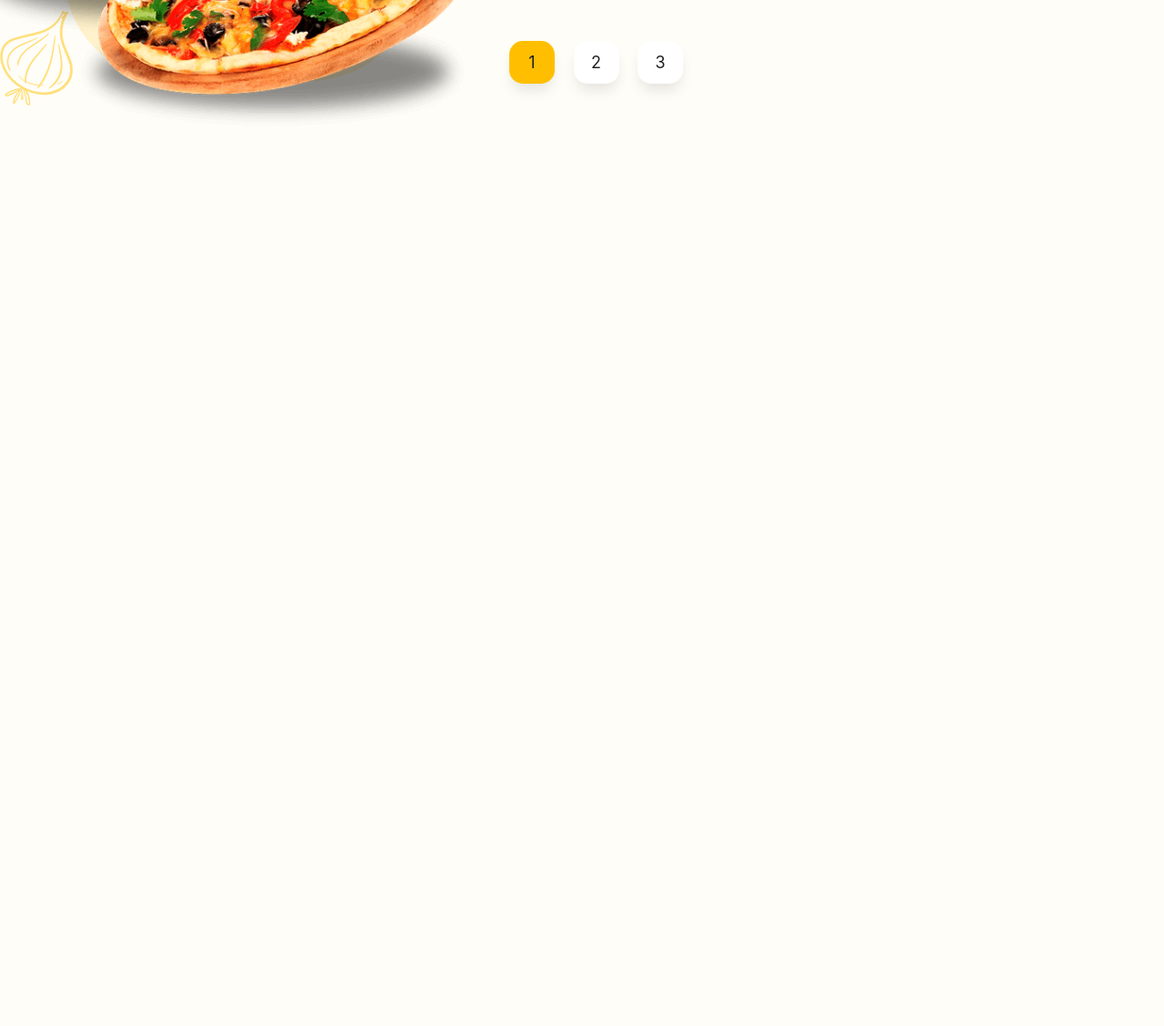
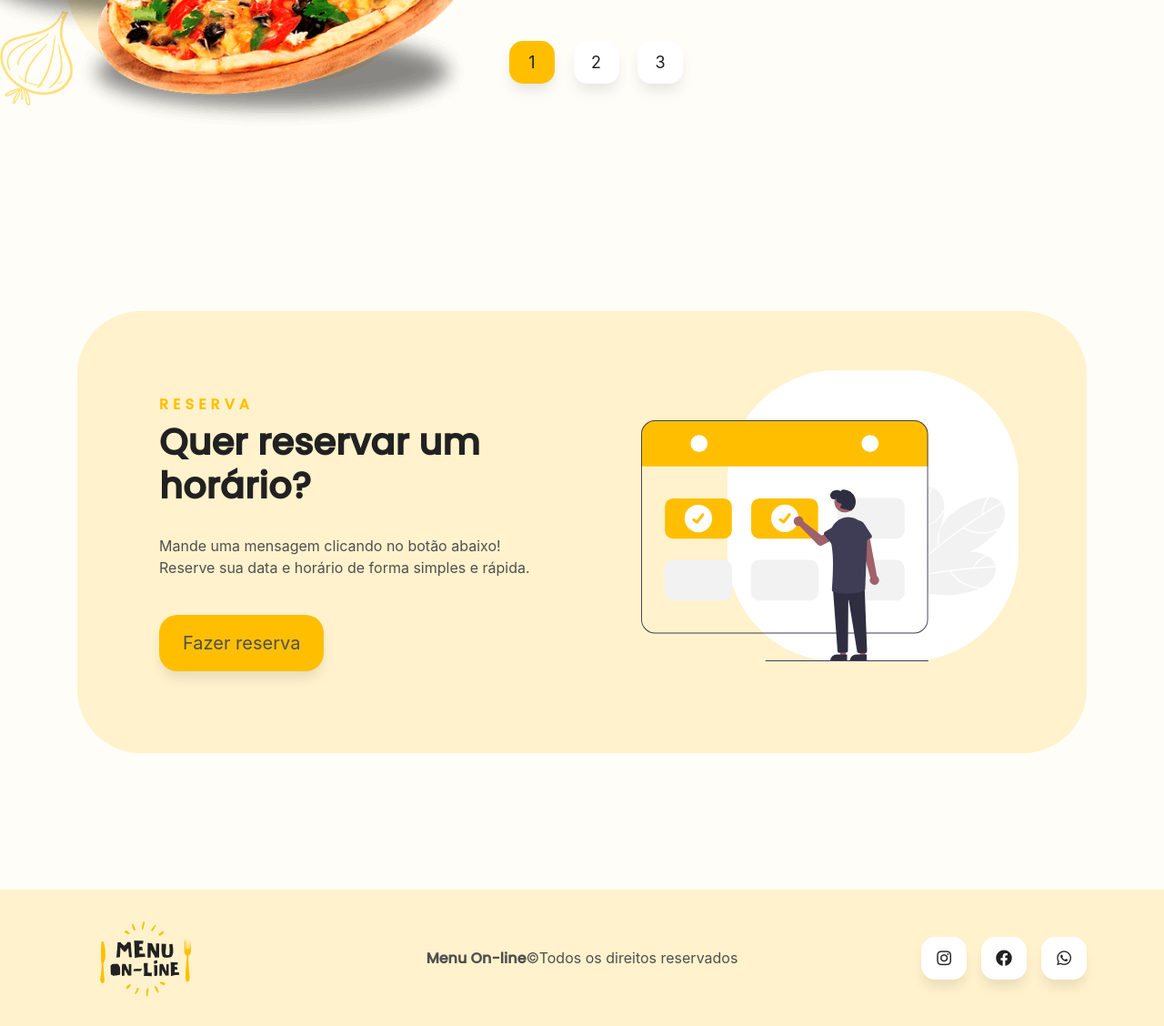
Before and after one commit to viviane-vieira/Menu, a plain HTML site: page menu/index.html in a window 1280 px wide. Shown: the part 2946-4074 px from the top of the page at 91% size. Before the commit the page ends 3188 px from the top, so only its background shows below. Drawn offline with Linux system fonts and the light colour scheme; files whose address does not match are found by name.

Commit message:
resrva e rodape

```diff
--- a/menu/css/main.css
+++ b/menu/css/main.css
@@ -393,3 +393,49 @@ a.navbar-brand{
     background-image:url(../img/ana.jpg) ;
     background-size: cover;
 }
+
+
+/*Reservas*/
+.reserva{
+    padding-top: 100px;
+    padding-bottom: 150px;
+}
+.card-secundary{
+    background-color: var(--color-secundary);
+    border-radius: 70px;
+    padding: 90px;
+
+}
+.card-reserva{
+    height: 320px;
+    width: 320px;
+    border-radius: 120px;
+    background-color: var(--color-white);
+    position: absolute;
+    right: 0;
+    top: -25px;
+}
+.reserva .img-banner img{
+    width: 100%;
+
+}
+/*footer*/
+footer{
+    background-color: var(--color-secundary);
+}
+.logo-footer{
+    width: 150px;
+}
+.container-logo-footer, .container-texto-footer,.container-redes-footer{
+    display: flex;
+    align-items: center;
+}
+.container-logo-footer{
+   justify-content: start;
+}
+.container-texto-footer{
+    justify-content: center;
+}
+.container-redes-footer{
+    justify-content: end;
+}
--- a/menu/index.html
+++ b/menu/index.html
@@ -61,13 +61,13 @@
                    </div>
                    <a class="btn btn-sm btn-white btn-social mt-4 mr-3">
                       <i class="fab fa-instagram"></i>
-                   </a>
-                   <a class="btn btn-sm btn-white btn-social mt-4 mr-3">
+                    </a>
+                    <a class="btn btn-sm btn-white btn-social mt-4 mr-3">
                     <i class="fab fa-facebook"></i>
-                 </a>
-                 <a class="btn btn-sm btn-white btn-social mt-4">
+                    </a>
+                    <a class="btn btn-sm btn-white btn-social mt-4">
                     <i class="fab fa-whatsapp"></i>
-                 </a>
+                    </a>
 
                 </div>
                    <!--lado direito do banner-->
@@ -386,10 +386,70 @@
     </section>
 
     <section class="reserva" id="reservas">
+        <div class="container">
+            <div class="row">
+                <div class="col-12">
+                    <div class="card-secundary">
+                        <div class="row">
+                            <div class="col-7">
+                                <span class="hint-title"><b>Reserva</b></span>
+                                <h1 class="title">
+                                    <b>Quer reservar um horário? </b>
+                                </h1>
+                                <p class="pr-5">
+                                    Mande uma mensagem clicando no botão abaixo!
+                                    <br>
+                                    Reserve sua data e horário de forma simples e rápida.
+                                </p>
+                                <a class="btn btn-yellow mt-4">
+                                    Fazer reserva
+                                </a>
+
+                            </div>
+
+                            <div class="col-5">
+                                <div class="card-reserva"></div>
+                                <div class="d-flex img-banner">
+                                    <img src="./img/icone-reserva.svg">
+                                </div>
+
+
+                            </div>
+
+                        </div>
+                    </div>
+                </div>
+            </div>
+        </div>
 
     </section>
 
     <footer>
+        <div class="container">
+            <div class="row">
+                <div class="col-3 container-logo-footer">
+                   <img class="logo-footer" src="./img/logo.png">
+                </div>
+                <div class="col-6 container-texto-footer">
+                    <p class="mb-0">
+                        <b> Menu On-line</b>&copy;Todos os direitos reservados
+                    </p>
+
+                </div>
+                <div class="col-3 container-redes-footer">
+                    <a class="btn btn-sm btn-white btn-social mr-3">
+                        <i class="fab fa-instagram"></i>
+                     </a>
+                     <a class="btn btn-sm btn-white btn-social mr-3">
+                      <i class="fab fa-facebook"></i>
+                   </a>
+                   <a class="btn btn-sm btn-white btn-social ">
+                      <i class="fab fa-whatsapp"></i>
+                   </a>
+
+                </div>
+            </div>
+        </div>
 
     </footer>
 
```
